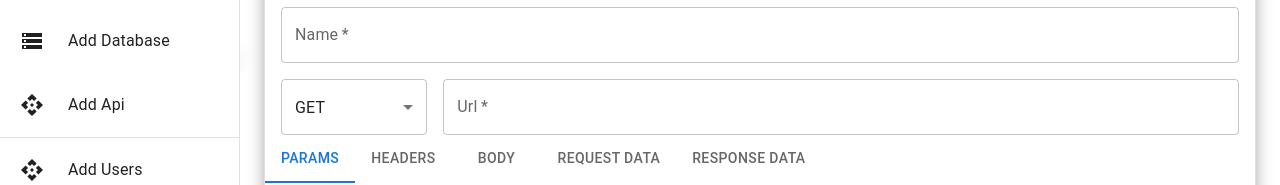
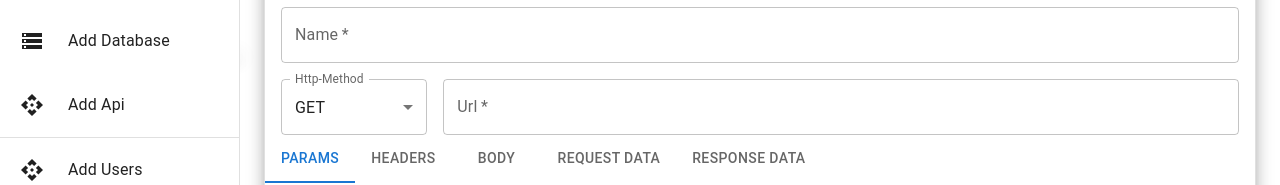
Before and after one commit to itsNitish247/monitor_app_v3, a React (Create React App) app: page /#/webservice-detail in a window 1280 px wide. Shown: the part 250-435 px from the top of the page. Built offline with nearby package versions, Linux system fonts and the light colour scheme.

Commit message:
fixed ui in database and webservice

```diff
--- a/src/views/Database/DatabaseDetails.js
+++ b/src/views/Database/DatabaseDetails.js
@@ -158,10 +158,13 @@ const DatabaseDetail = () => {
             </Grid>
 
             <Grid item xs={6}>
-              <FormControl fullWidth required>
-                <InputLabel>Type</InputLabel>
+              <FormControl fullWidth >
+              <InputLabel id="type">Type</InputLabel>
                 <Select
+                 labelId="type"
+                  id="Type"
                   value={type}
+                  label="Type"
                   onChange={(e) => setType(e.target.value)}
                 >
                   <MenuItem value="mysql">MySQL</MenuItem>
@@ -177,18 +180,6 @@ const DatabaseDetail = () => {
                 type="url"
                 value={url}
                 onChange={(e) => setUrl(e.target.value)}
-                required
-              />
-
-
-            </Grid>
-
-            <Grid item xs={6}>
-              <TextField
-                fullWidth
-                label="Username"
-                value={userName}
-                onChange={(e) => setUserName(e.target.value)}
                 required
               />
             </Grid>
--- a/src/views/Webservice/WebServiceDetail.js
+++ b/src/views/Webservice/WebServiceDetail.js
@@ -571,11 +571,12 @@ const [isValidName, setIsValidName] = useState(true)
 
     <Grid item xs={2}>
        <FormControl fullWidth>
+       <InputLabel id="http_method">Http-Method</InputLabel>
         <Select
-          // Id="http-method-label"
-          id="http-method"
-
+         labelId="http_method"
+          id="HttpMethod"
           value={httpMethod}
+          label="Http-Method"
           onChange={(e) => setHttpMethod(e.target.value)}
         >
           <MenuItem value="GET">GET</MenuItem>
@@ -587,7 +588,6 @@ const [isValidName, setIsValidName] = useState(true)
           <MenuItem value="OPTIONS">OPTIONS</MenuItem>
         </Select>
       </FormControl>
-      {httpMethod.length === 0 && <Typography color="error">Please provide a valid Http Method.</Typography>}
     </Grid>
 
     <Grid item xs={12} md={10}>
@@ -599,8 +599,7 @@ const [isValidName, setIsValidName] = useState(true)
         value={url}
         onChange={handleUrlChange}
         fullWidth
-        // error={!isValidUrl}
-        // helperText={!isValidUrl && urlValidationFeedback}
+
       />
     </Grid>
 
--- a/src/views/Webservice/WebServiceList.js
+++ b/src/views/Webservice/WebServiceList.js
@@ -117,7 +117,7 @@ const WebServiceList = () => {
 
                       return webServiceList;
                     })}
-                    </tbody>
+                       </tbody>
                 </table>
               </div>
             )}
```
